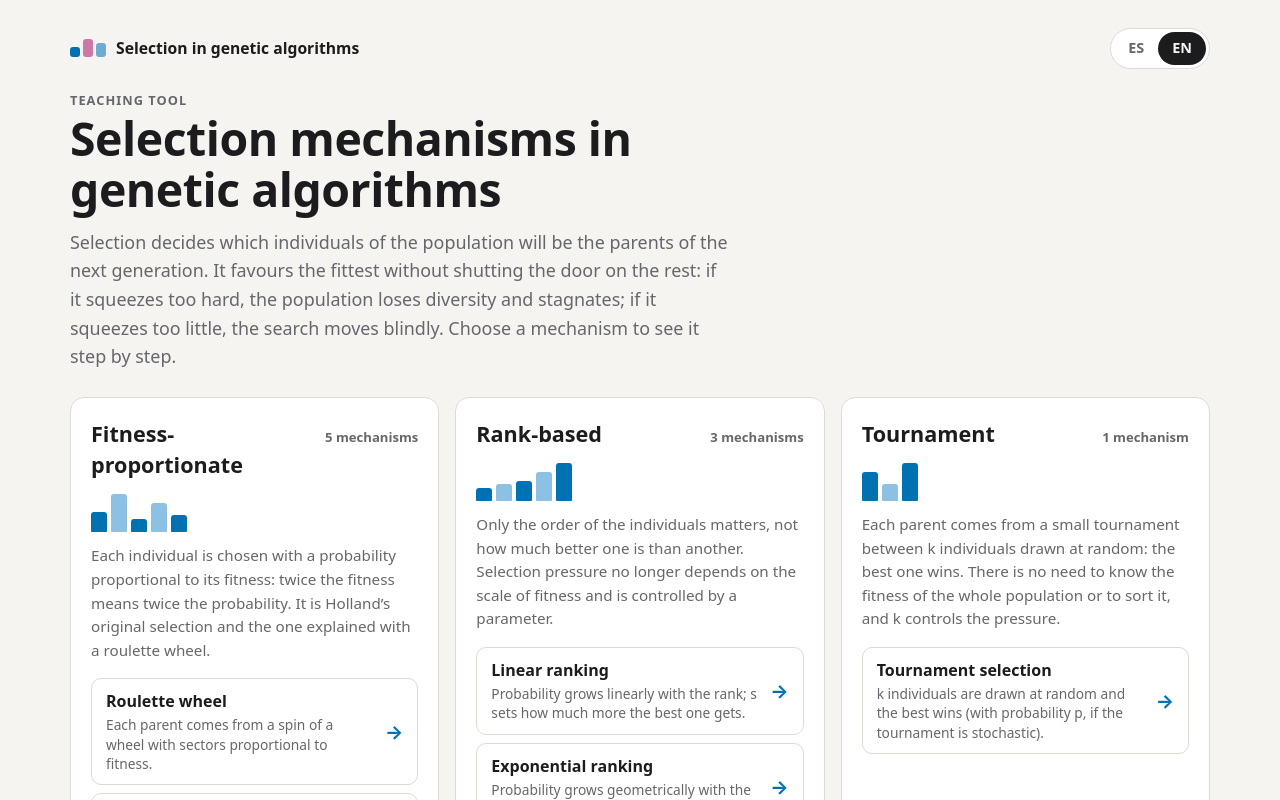
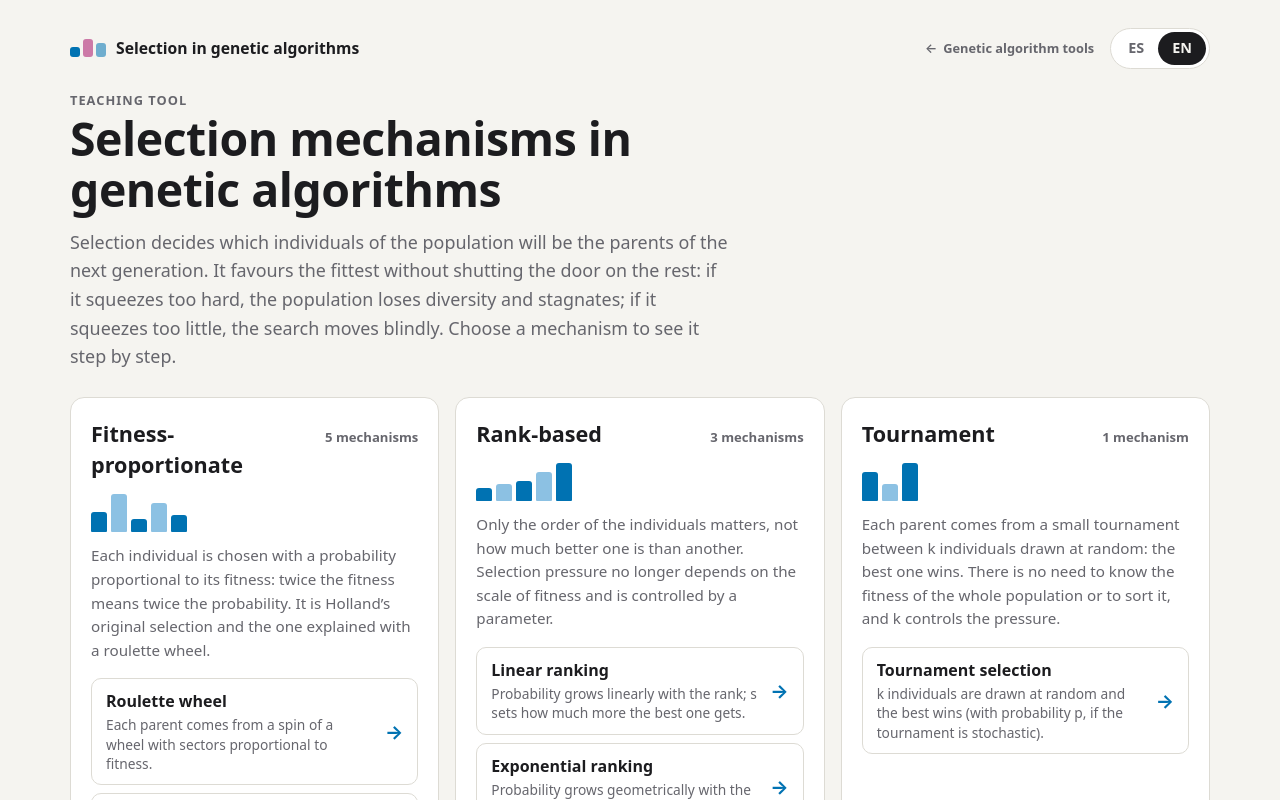
Before and after one commit to josemagalan/selection-ga, a website with bundled scripts: page index.html in a window 1280 px wide. Shown: the top 800 px of the page. Built offline with nearby package versions, Linux system fonts and the light colour scheme.

Commit message:
Link teaching tools to genetic algorithms lab

```diff
--- a/css/styles.css
+++ b/css/styles.css
@@ -1146,3 +1146,16 @@ svg.compact .sigma-line text { font-size: 11px; }
 .sw-sigma { width: 22px; height: 12px; border-radius: 0; background:
   linear-gradient(var(--wide), var(--wide)) 0 2px / 100% 2px no-repeat,
   linear-gradient(var(--conflict), var(--conflict)) 0 8px / 100% 2px no-repeat; }
+
+/* Return to the shared genetic algorithm tools portal. */
+.topbar { flex-wrap: wrap; }
+.portal-link {
+  display: inline-flex; align-items: center; gap: 6px;
+  margin-left: auto; color: var(--muted); text-decoration: none;
+  font-size: 0.8rem; font-weight: 600;
+}
+.portal-link:hover { color: var(--ink); text-decoration: underline; text-underline-offset: 3px; }
+.portal-link:focus-visible { outline: 3px solid var(--focus); outline-offset: 4px; }
+@media (max-width: 760px) {
+  .portal-link { order: 3; flex-basis: 100%; margin-left: 0; }
+}
--- a/index.html
+++ b/index.html
@@ -14,6 +14,7 @@
         <span class="brand-mark sel" aria-hidden="true"><i></i><i></i><i></i></span>
         <span data-i18n="brand">Selección en algoritmos genéticos</span>
       </a>
+      <a class="portal-link" id="portalLink" href="https://josemagalan.github.io/genetic-algorithms-lab/?lang=es"><span aria-hidden="true">←</span> <span data-i18n="portalHome">Herramientas de algoritmos genéticos</span></a>
       <div class="lang" role="group" aria-label="Idioma / Language">
         <button type="button" data-lang="es" aria-pressed="true">ES</button>
         <button type="button" data-lang="en" aria-pressed="false">EN</button>
--- a/js/app.js
+++ b/js/app.js
@@ -704,6 +704,8 @@
   function applyLanguage() {
     document.documentElement.lang = state.lang;
     document.querySelectorAll('[data-i18n]').forEach((node) => { node.textContent = t(node.dataset.i18n); });
+    const portalLink = document.getElementById('portalLink');
+    if (portalLink) portalLink.href = 'https://josemagalan.github.io/genetic-algorithms-lab/?lang=' + state.lang;
     document.querySelectorAll('[data-i18n-aria]').forEach((node) => node.setAttribute('aria-label', t(node.dataset.i18nAria)));
     document.querySelectorAll('[data-i18n-title]').forEach((node) => {
       node.title = t(node.dataset.i18nTitle);
--- a/js/i18n.js
+++ b/js/i18n.js
@@ -7,6 +7,7 @@
 
   const dict = {
     es: {
+      portalHome: 'Herramientas de algoritmos genéticos',
       brand: 'Selección en algoritmos genéticos',
       homeTitleDoc: 'Mecanismos de selección · Algoritmos genéticos',
       opTitleDoc: '{name} · Algoritmos genéticos',
@@ -242,6 +243,7 @@
       short_axelrod: 'Axelrod',
     },
     en: {
+      portalHome: 'Genetic algorithm tools',
       brand: 'Selection in genetic algorithms',
       homeTitleDoc: 'Selection mechanisms · Genetic algorithms',
       opTitleDoc: '{name} · Genetic algorithms',
```
Also changed, not shown: README.md.
